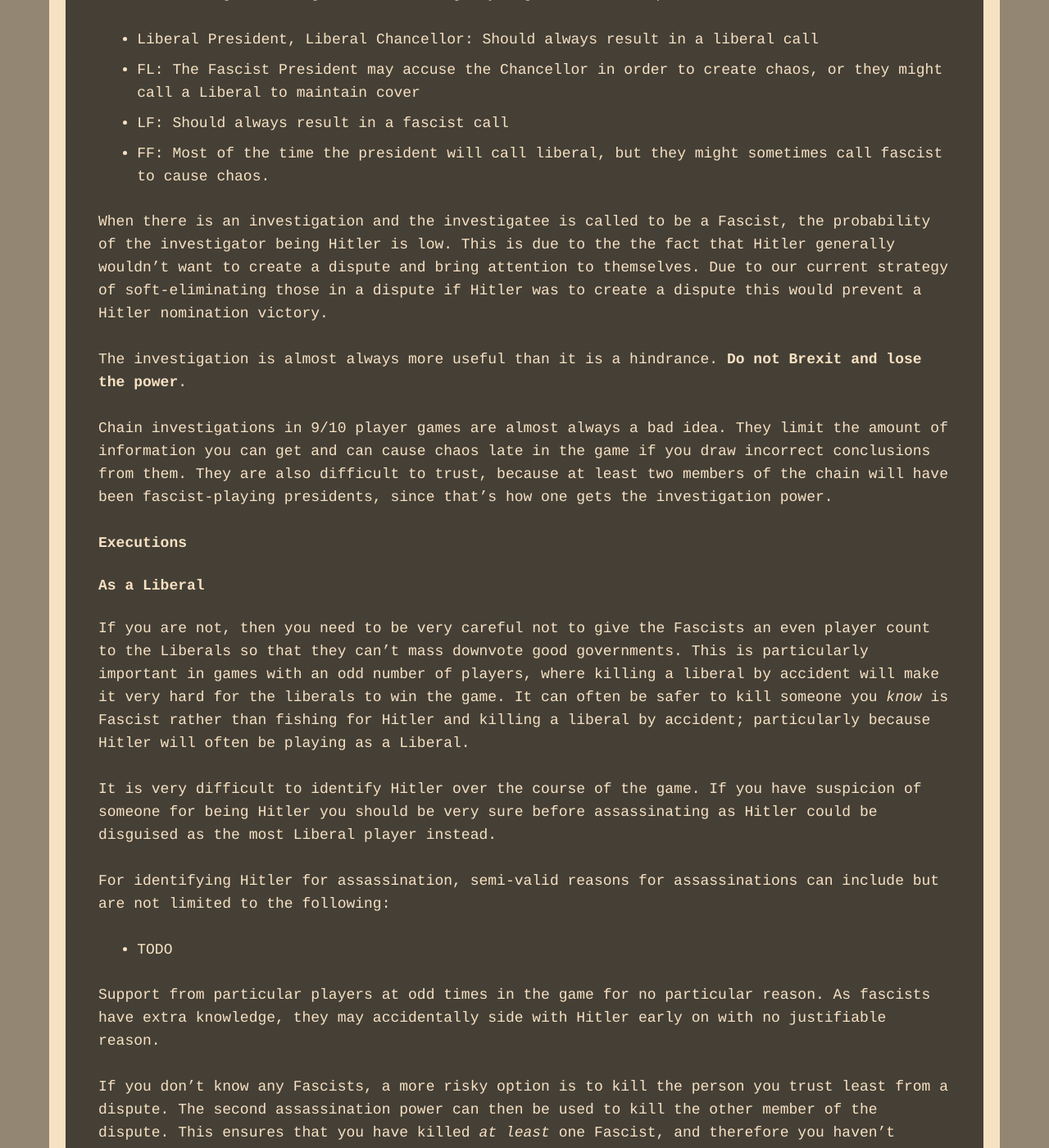
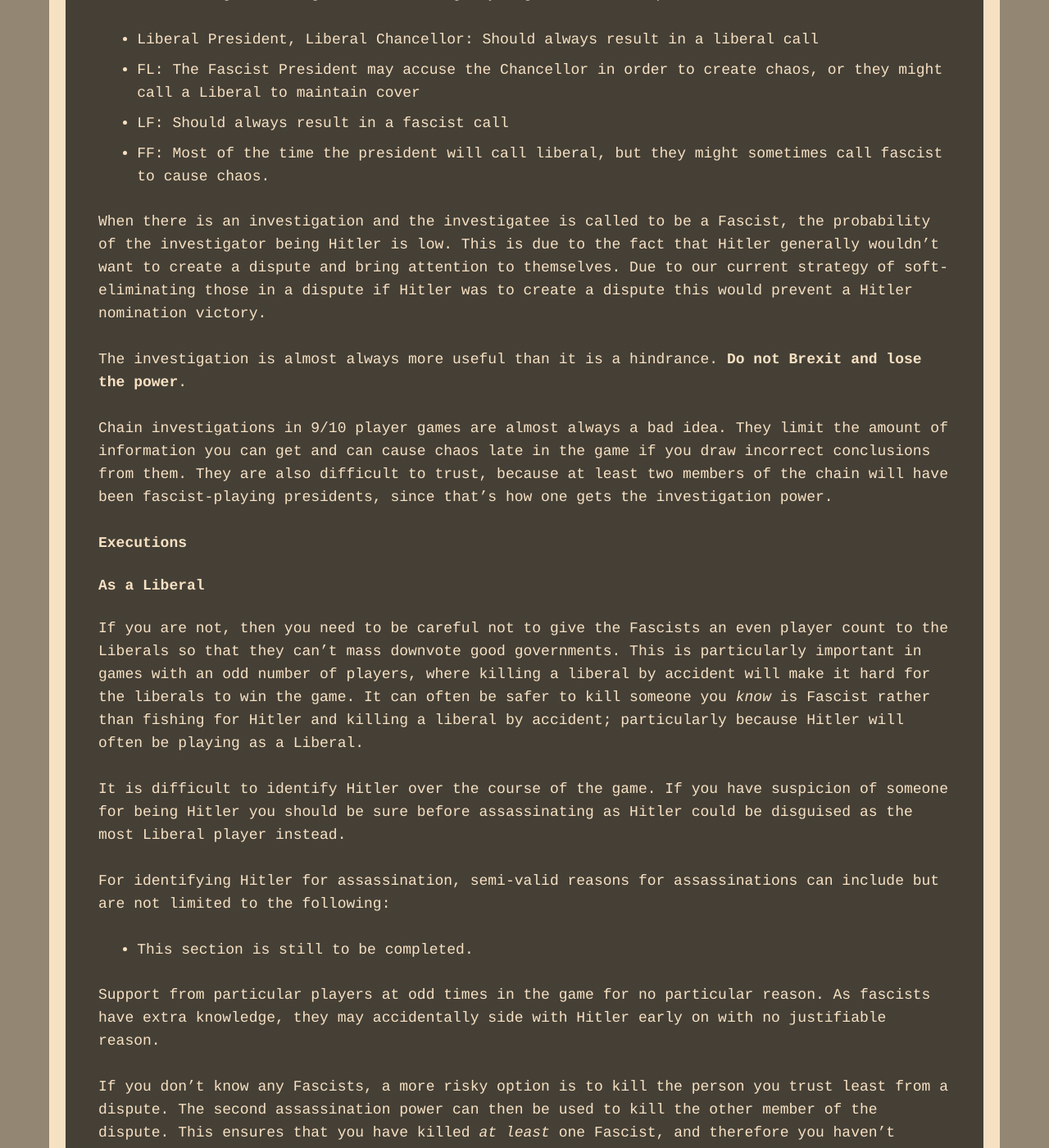
Before and after one commit to TartanLlama/secret-hitler-strategies, a Jekyll site: the page built from index.md, in a window 1280 px wide and 1400 px high, scrolled down 4504 px. Shown: the whole window at 82% size. Built offline with Jekyll 4.4.1, drawn with Linux system fonts in a browser that asks for light colours; some of the changed text lies outside the part shown.

Commit message:
Make proselint happy

```diff
--- a/index.md
+++ b/index.md
@@ -19,18 +19,18 @@ When examining your envelope, be sure to examine both your party membership and
 
 ### Chancellor nomination
 #### As a Liberal
-TODO
+This section is still to be completed.
 #### As a Fascist
-TODO
+This section is still to be completed.
 #### As Hitler
-TODO
+This section is still to be completed.
 
 ### Voting
 We aim to make it the responsibility of the current President to call the vote. This allows the President to begin the countdown after the Chancellor has been selected.
 
 Sometimes conversations and discussions occur during and after selection is made but before the vote is called. This is generally allowed but it is important that the President ensures everyone knows who is nominated for Chancellor. Occasionally we have had games where a vote is called before everyone knows who the nominee is or a vote is called unclearly resulting in a late vote.
 
-Vote at the same time as everyone else. Generally there will be a countdown ((5-4-)3-2-1!) at which point everyone should flip their cards at the same time.
+Vote at the same time as everyone else. The president should count down from five, at which point everyone should flip their cards at the same time.
 
 The recommended way to vote is to decide in advance who you wish to vote for, take the appropriate card out (yes or no) and enqueue it, keeping it out, clearly in front of you and ready for flipping. This way others can see that you are ready to vote and also that you have not switched/made a decision based on any other visible cards.
 
@@ -50,33 +50,33 @@ When playing as a Liberal, your main choice when giving your cards to the Chance
 If you draw one Liberal you could decide to discard it in order to gain a Fascist power. This only really makes sense for the investigation and assassination powers; the others are not powerful enough to give up a Liberal play for. This should be done judiciously and not when the Liberals are already behind on the scoreboard (unless you are fairly sure you can kill Hitler).
 
 #### As a Fascist
-TODO
+This section is still to be completed.
 
 ### Chancellor action
-TODO
+This section is still to be completed.
 
 #### As a Liberal
-TODO
+This section is still to be completed.
 
 #### As a Fascist
-TODO
+This section is still to be completed.
 
 ### Aftermath
 After the card is revealed, it is usually useful to ask both players what cards they received and what they discarded. The players may not reveal this information, or they may lie, but it helps to get an idea of how many Fascists remain in the deck so that you can evaluate future governments.
 
 #### As a Liberal President
-If the Chancellor plays a Liberal, then all is (mostly) well. If a Fascist is played, however, you have a choice to make. You could inform the table immediately that the Chancellor discarded a Liberal and is therefore Fascist; this will put you in dispute with the Chancellor and could result in a soft-elimination depending on the number of players and established meta. For the most part this is a good strategy, as the Liberals have the majority taking down a Fascist this way still maintains the Liberal majority.  Alternatively you can keep the information to yourself until it becomes necessary to reveal it. This will put pressure on the Chancellor as they will be waiting for you to reveal their betrayal so that they can best counter your accusation. They may out themselves by reacting to your lack of reaction, or by making other mistakes due to them being on-edge.
+If the Chancellor plays a Liberal, then all is (mostly) well. If a Fascist is played, however, you have a choice to make. You could inform the table immediately that the Chancellor discarded a Liberal and is therefore Fascist; this will put you in dispute with the Chancellor and could result in a soft-elimination depending on the number of players and established meta. For the most part this is a good strategy, as the Liberals have the majority taking down a Fascist this way still maintains the Liberal majority. Alternatively you can keep the information to yourself until it becomes necessary to reveal it. This will put pressure on the Chancellor as they will be waiting for you to reveal their betrayal so that they can best counter your accusation. They may out themselves by reacting to your lack of reaction, or by making other mistakes due to them being on-edge.
 
 Regardless of the action you took, you need to decide whether or not to reveal what cards you drew and what you discarded. Generally, honesty as a Liberal is the best policy. However, if you draw more than one Liberal, it can make sense to lie and say that you only received one. This will create the illusion that there are more Liberals in the deck then there actually are, so the Fascists will be less likely to discard one for fear of being discovered. However, you should probably reveal this information when the deck is to be shuffled so that the plays can be correctly analysed by your fellow Liberals.
 
 #### As a Liberal Chancellor
-TODO
+This section is still to be completed.
 
 #### As a Fascist President
-TODO
+This section is still to be completed.
 
 #### As a Fascist Chancellor
-TODO
+This section is still to be completed.
 
 -----------------
 
@@ -91,7 +91,7 @@ When there is an investigation and the investigatee is called to be a Liberal, t
 - LF: Should always result in a fascist call
 - FF: Most of the time the president will call liberal, but they might sometimes call fascist to cause chaos.
 
-When there is an investigation and the investigatee is called to be a Fascist, the probability of the investigator being Hitler is low. This is due to the the fact that Hitler generally wouldn’t want to create a dispute and bring attention to themselves. Due to our current strategy of soft-eliminating those in a dispute if Hitler was to create a dispute this would prevent a Hitler nomination victory.
+When there is an investigation and the investigatee is called to be a Fascist, the probability of the investigator being Hitler is low. This is due to the fact that Hitler generally wouldn’t want to create a dispute and bring attention to themselves. Due to our current strategy of soft-eliminating those in a dispute if Hitler was to create a dispute this would prevent a Hitler nomination victory.
 
 The investigation is almost always more useful than it is a hindrance. **Do not Brexit and lose the power**.
 
@@ -99,13 +99,13 @@ Chain investigations in 9/10 player games are almost always a bad idea. They lim
 
 ### Executions
 #### As a Liberal
-If you are not, then you need to be very careful not to give the Fascists an even player count to the Liberals so that they can’t mass downvote good governments. This is particularly important in games with an odd number of players, where killing a liberal by accident will make it very hard for the liberals to win the game. It can often be safer to kill someone you *know* is Fascist rather than fishing for Hitler and killing a liberal by accident; particularly because Hitler will often be playing as a Liberal.
+If you are not, then you need to be careful not to give the Fascists an even player count to the Liberals so that they can’t mass downvote good governments. This is particularly important in games with an odd number of players, where killing a liberal by accident will make it hard for the liberals to win the game. It can often be safer to kill someone you *know* is Fascist rather than fishing for Hitler and killing a liberal by accident; particularly because Hitler will often be playing as a Liberal.
 
-It is very difficult to identify Hitler over the course of the game. If you have suspicion of someone for being Hitler you should be very sure before assassinating as Hitler could be disguised as the most Liberal player instead.
+It is difficult to identify Hitler over the course of the game. If you have suspicion of someone for being Hitler you should be sure before assassinating as Hitler could be disguised as the most Liberal player instead.
 
 For identifying Hitler for assassination, semi-valid reasons for assassinations can include but are not limited to the following:
 
-- TODO
+- This section is still to be completed.
 
 
 Support from particular players at odd times in the game for no particular reason. As fascists have extra knowledge, they may accidentally side with Hitler early on with no justifiable reason.
@@ -113,13 +113,13 @@ Support from particular players at odd times in the game for no particular reaso
 If you don’t know any Fascists, a more risky option is to kill the person you trust least from a dispute. The second assassination power can then be used to kill the other member of the dispute. This ensures that you have killed *at least* one Fascist, and therefore you haven’t unbalanced the voting. Of course, if you pick wrong on the first kill in an odd-player game then you could be in trouble, but it’s still possible to get back in control if Hitler doesn’t know who the other Fascists are.
 
 #### As a Fascist
-TODO
+This section is still to be completed.
 
 ### Choose president
-TODO
+This section is still to be completed.
 
 ### Look at top three cards
-This power is only available in 5/6 player games, but the version which is present in the rules is not particularly interesting for us. The problem is that if a Liberal looks at the top cards and says that there are Liberal policies at the top, then the Liberals can choose to just Brexit to get free Liberal plays. If a Fascist gets the power and lies, then it’s very easy for them to be outed. This can be addressed somewhat by either making the examiner shuffle the three cards before they put them back on top, or (our favourite) barring them from communicating what the cards were before all three have been played or discarded.
+This power is only available in 5/6 player games, but the version which is present in the rules is not particularly interesting for us. The problem is that if a Liberal looks at the top cards and says that there are Liberal policies at the top, then the Liberals can choose to just Brexit to get free Liberal plays. If a Fascist gets the power and lies, then it’s easy for them to be outed. This can be addressed somewhat by either making the examiner shuffle the three cards before they put them back on top, or (our favourite) barring them from communicating what the cards were before all three have been played or discarded.
 
 
 -----------------------
@@ -148,7 +148,7 @@ Exceptions: Liberals might lie. If a liberal receives two or more liberal polici
 
 Where possible you want to pass or play a liberal policy. As a President or Chancellor you will generally want to ensure that a liberal is played if you see one. As such, the default strategy is to simply pass one across or play one if you have been given it. This is a good all-round strategy that brings the liberals closer to victory.
 
-When unsure about your Chancellor choice, voting against your own candidate can provide information through votes. Where possible have the next President (which you deem likely a Liberal) also vote for the same Chancellor. If very unsure (Hitler has been enabled) get the next two Presidents to follow the tactic.
+When unsure about your Chancellor choice, voting against your own candidate can provide information through votes. Where possible have the next President (which you deem likely a Liberal) also vote for the same Chancellor. If unsure (Hitler has been enabled) get the next two Presidents to follow the tactic.
 
 ### Fascist strategies
 
```
